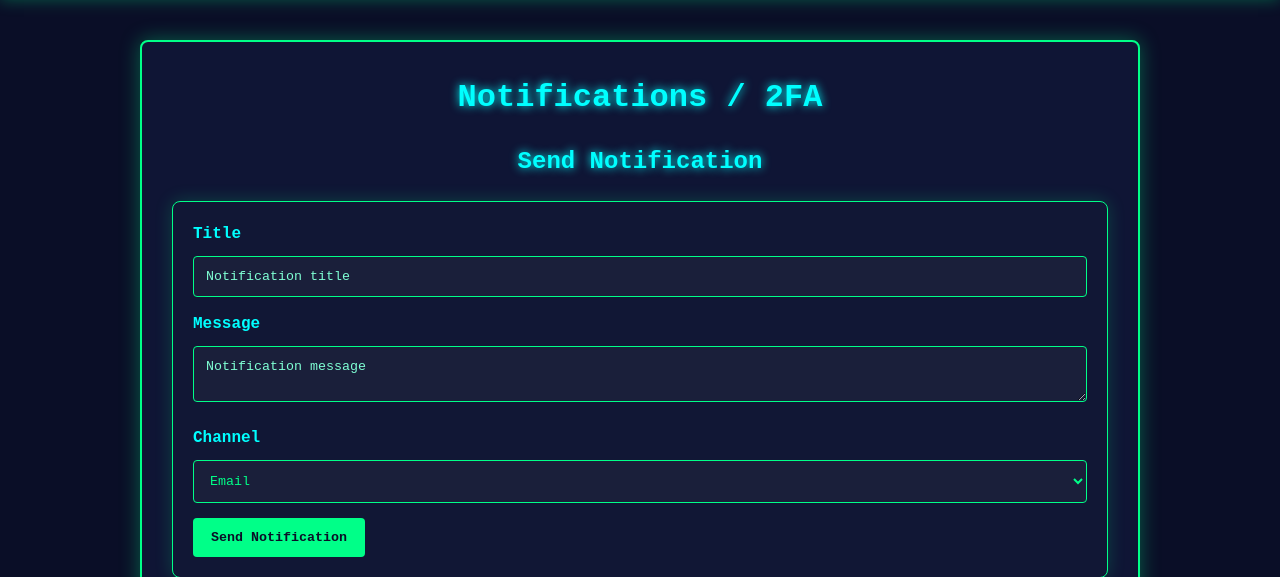
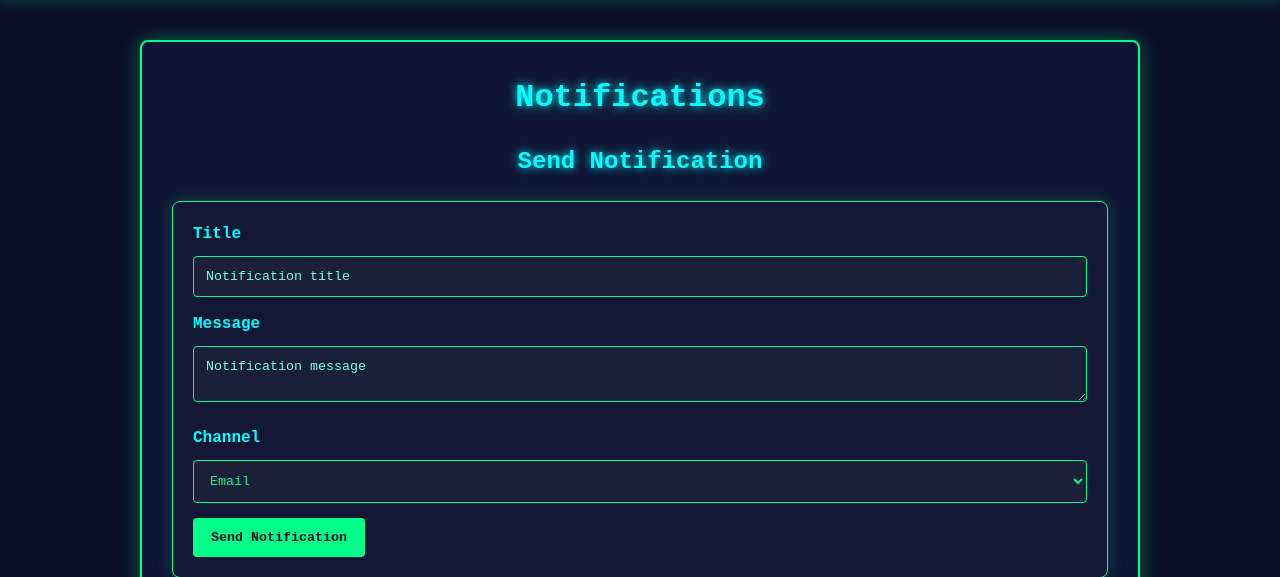
Before and after one commit to ae459/IT490_UbuntuUnited, a PHP site: page /notifications.php in a window 1280 px wide. Shown: the part 83-660 px from the top of the page. Run offline with PHP 8.4, Linux system fonts and the light colour scheme.

Commit message:
fixed title of notifications tab

```diff
--- a/notifications.php
+++ b/notifications.php
@@ -37,7 +37,7 @@ $pendingNotifications = [
 
 <div class="container">
 
-<h1>Notifications / 2FA</h1>
+<h1>Notifications</h1>
 
 <h2>Send Notification</h2>
 
```
